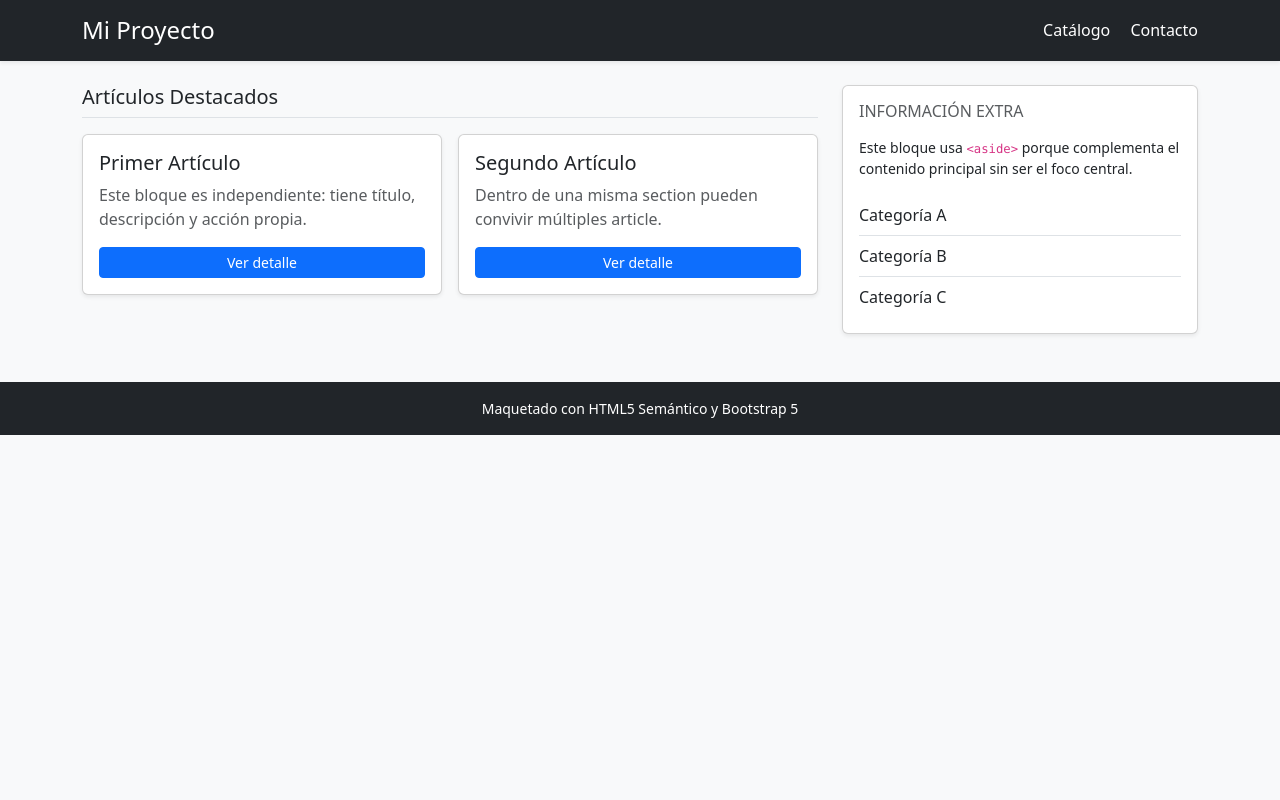
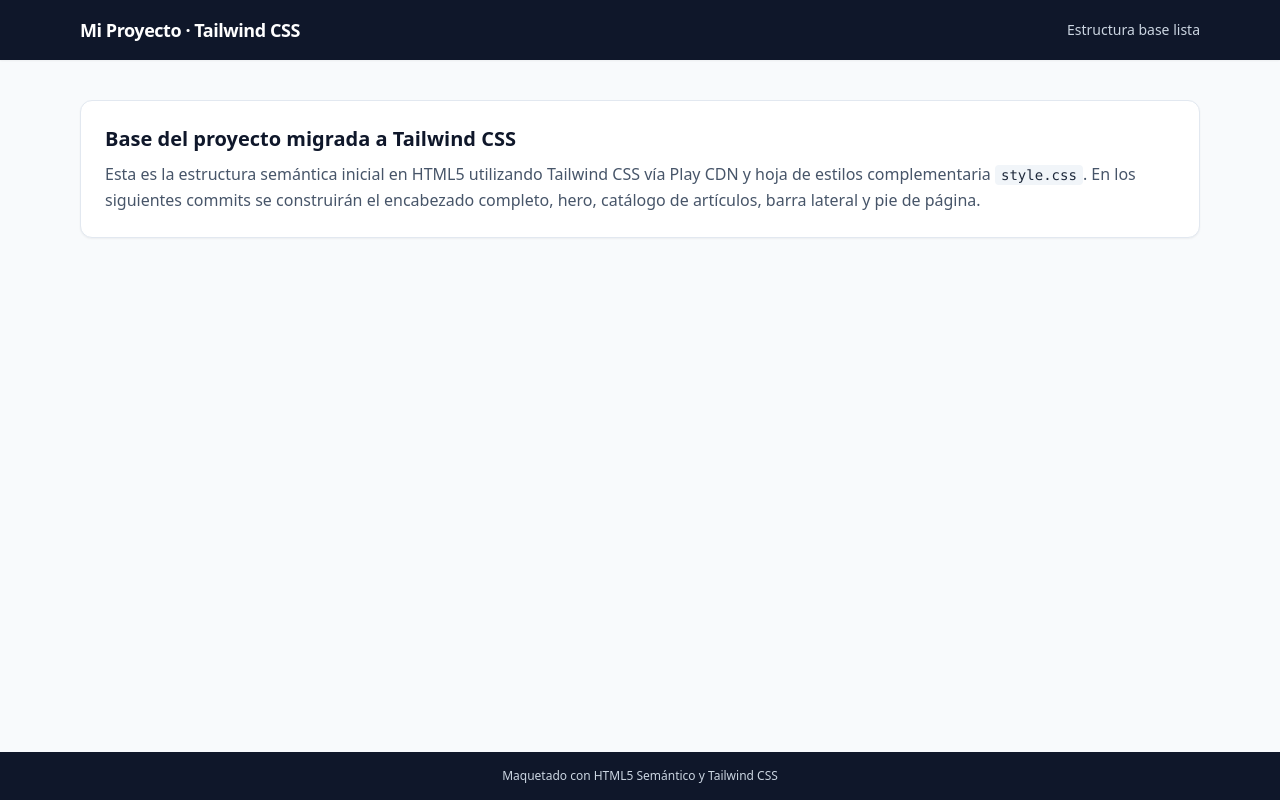
Before and after one commit to Roa1715/repo_para_la_prueba, a plain HTML site: page index.html in a window 1280 px wide. Drawn offline with nearby package versions, Linux system fonts and the light colour scheme.

Commit message:
feat: configurar base Tailwind CSS, corregir style.css e iniciar bitacora

```diff
--- a/index.html
+++ b/index.html
@@ -3,88 +3,63 @@
 <head>
   <meta charset="UTF-8">
   <meta name="viewport" content="width=device-width, initial-scale=1.0">
-  <title>Plantilla Semántica con Bootstrap 5</title>
-  <!-- Bootstrap 5 CSS -->
-  <link href="https://cdn.jsdelivr.net/npm/bootstrap@5.3.3/dist/css/bootstrap.min.css" rel="stylesheet">
-  <!-- CSS propio -->
-  <link rel="stylesheet" href="styles.css">
+  <meta name="description" content="Plantilla semántica en HTML5 maquetada paso a paso con Tailwind CSS y CSS personalizado.">
+  <title>Plantilla Semántica con Tailwind CSS</title>
+
+  <!-- Tailwind CSS (Play CDN) -->
+  <script src="https://cdn.tailwindcss.com"></script>
+  <script>
+    tailwind.config = {
+      theme: {
+        extend: {
+          colors: {
+            brand: {
+              50: '#eff6ff',
+              100: '#dbeafe',
+              500: '#2563eb',
+              600: '#1d4ed8',
+              700: '#1e40af',
+              900: '#0f172a',
+            },
+          },
+        },
+      },
+    };
+  </script>
+
+  <!-- CSS personalizado complementario (enlace corregido a style.css) -->
+  <link rel="stylesheet" href="style.css">
 </head>
-<body class="bg-light">
+<body class="min-h-screen flex flex-col bg-slate-50 text-slate-800 antialiased">
 
-  <!-- ENCABEZADO -->
-  <header class="bg-dark text-white py-3 shadow-sm">
-    <div class="container d-flex justify-content-between align-items-center">
-      <h1 class="h4 mb-0">Mi Proyecto</h1>
-      <nav>
-        <a href="#catalogo" class="text-white text-decoration-none me-3">Catálogo</a>
-        <a href="#contacto" class="text-white text-decoration-none">Contacto</a>
+  <!-- ENCABEZADO (Base inicial — se ampliará en el siguiente paso) -->
+  <header class="bg-brand-900 text-white shadow-sm">
+    <div class="max-w-6xl mx-auto px-4 py-4 flex items-center justify-between">
+      <h1 class="text-lg font-bold tracking-tight">Mi Proyecto · Tailwind CSS</h1>
+      <nav aria-label="Navegación principal" class="text-sm text-slate-300">
+        <span>Estructura base lista</span>
       </nav>
     </div>
   </header>
 
   <!-- CONTENIDO PRINCIPAL -->
-  <main class="container my-4">
-    <div class="row g-4">
-
-      <!-- Columna Principal (8 de 12 columnas) -->
-      <div class="col-lg-8">
-        <section id="catalogo">
-          <h2 class="h5 border-bottom pb-2 mb-3">Artículos Destacados</h2>
-
-          <div class="row g-3">
-            <!-- Artículo 1 -->
-            <div class="col-md-6">
-              <article class="card h-100 shadow-sm tarjeta-animada">
-                <div class="card-body d-flex flex-column">
-                  <h3 class="h5 card-title">Primer Artículo</h3>
-                  <p class="card-text text-muted">
-                    Este bloque es independiente: tiene título, descripción y acción propia.
-                  </p>
-                  <a href="#" class="btn btn-primary btn-sm mt-auto">Ver detalle</a>
-                </div>
-              </article>
-            </div>
-
-            <!-- Artículo 2 -->
-            <div class="col-md-6">
-              <article class="card h-100 shadow-sm tarjeta-animada">
-                <div class="card-body d-flex flex-column">
-                  <h3 class="h5 card-title">Segundo Artículo</h3>
-                  <p class="card-text text-muted">
-                    Dentro de una misma section pueden convivir múltiples article.
-                  </p>
-                  <a href="#" class="btn btn-primary btn-sm mt-auto">Ver detalle</a>
-                </div>
-              </article>
-            </div>
-          </div>
-        </section>
-      </div>
-
-      <!-- Barra Lateral (4 de 12 columnas) -->
-      <aside class="col-lg-4">
-        <div class="card shadow-sm">
-          <div class="card-body">
-            <h2 class="h6 text-uppercase text-muted mb-3">Información Extra</h2>
-            <p class="small">
-              Este bloque usa <code>&lt;aside&gt;</code> porque complementa el contenido principal sin ser el foco central.
-            </p>
-            <ul class="list-group list-group-flush">
-              <li class="list-group-item px-0">Categoría A</li>
-              <li class="list-group-item px-0">Categoría B</li>
-              <li class="list-group-item px-0">Categoría C</li>
-            </ul>
-          </div>
-        </div>
-      </aside>
-
-    </div>
+  <main class="flex-1 max-w-6xl w-full mx-auto px-4 py-10">
+    <section aria-labelledby="estado-base-titulo" class="bg-white border border-slate-200 rounded-xl p-6 shadow-sm">
+      <h2 id="estado-base-titulo" class="text-xl font-semibold text-slate-900 mb-2">
+        Base del proyecto migrada a Tailwind CSS
+      </h2>
+      <p class="text-slate-600 leading-relaxed">
+        Esta es la estructura semántica inicial en HTML5 utilizando Tailwind CSS vía Play CDN y hoja de estilos complementaria
+        <code class="px-1.5 py-0.5 rounded bg-slate-100 text-slate-800 text-sm">style.css</code>.
+        En los siguientes commits se construirán el encabezado completo, hero, catálogo de artículos, barra lateral y pie de página.
+      </p>
+    </section>
   </main>
 
   <!-- PIE DE PÁGINA -->
-  <footer id="contacto" class="bg-dark text-white text-center py-3 mt-5">
-    <div class="container">
-      <p class="mb-0 small">Maquetado con HTML5 Semántico y Bootstrap 5</p>
+  <footer class="bg-brand-900 text-slate-300 text-center py-4 mt-auto">
+    <div class="max-w-6xl mx-auto px-4">
+      <p class="text-xs">Maquetado con HTML5 Semántico y Tailwind CSS</p>
     </div>
   </footer>
 
--- a/style.css
+++ b/style.css
@@ -1,32 +1,36 @@
-/* 1. PALETA DE COLORES (Cámbiala según el tema de tu prueba) */
+/* ==========================================================================
+   CSS Personalizado Complementario a Tailwind CSS
+   Solo mantiene utilidades y estilos específicos que complementan al CDN.
+   ========================================================================== */
+
+/* 1. VARIABLES CSS GLOBALES (centralizan paleta y sombras reutilizables) */
 :root {
-  --color-principal: #0d6efd;
-  --color-oscuro: #212529;
-  --sombra-hover: 0 8px 18px rgba(0, 0, 0, 0.12);
+  --color-principal: #2563eb;
+  --color-oscuro: #0f172a;
+  --sombra-hover: 0 12px 24px -6px rgba(15, 23, 42, 0.14);
 }
 
-/* 2. NAVEGACIÓN SUAVE */
+/* 2. NAVEGACIÓN SUAVE PARA ENLACES ANCLA (#seccion) */
 html {
   scroll-behavior: smooth;
 }
 
-/* 3. BANNER PRINCIPAL CON IMAGEN Y CAPA OSCURA */
+/* 3. BANNER PRINCIPAL CON IMAGEN Y CAPA OSCURA PARA CONTRASTE */
 .hero-banner {
-  background: linear-gradient(rgba(0, 0, 0, 0.6), rgba(0, 0, 0, 0.6)),
+  background: linear-gradient(rgba(15, 23, 42, 0.72), rgba(15, 23, 42, 0.78)),
               url("https://images.unsplash.com/photo-1498050108023-c5249f4df085?w=1200");
   background-size: cover;
   background-position: center;
-  min-height: 320px;
 }
 
-/* 4. IMÁGENES UNIFORMES EN TARJETAS (Evita que se deformen o descuadren) */
+/* 4. IMÁGENES UNIFORMES EN TARJETAS (evita deformación y descuadres) */
 .img-tarjeta {
   height: 200px;
   width: 100%;
   object-fit: cover;
 }
 
-/* 5. EFECTO HOVER PARA CUALQUIER ARTICLE O CARD */
+/* 5. MICROINTERACCIÓN HOVER PARA TARJETAS (<article>) */
 .tarjeta-animada {
   transition: transform 0.2s ease, box-shadow 0.2s ease;
 }
```
Also changed, not shown: 1 other file.
